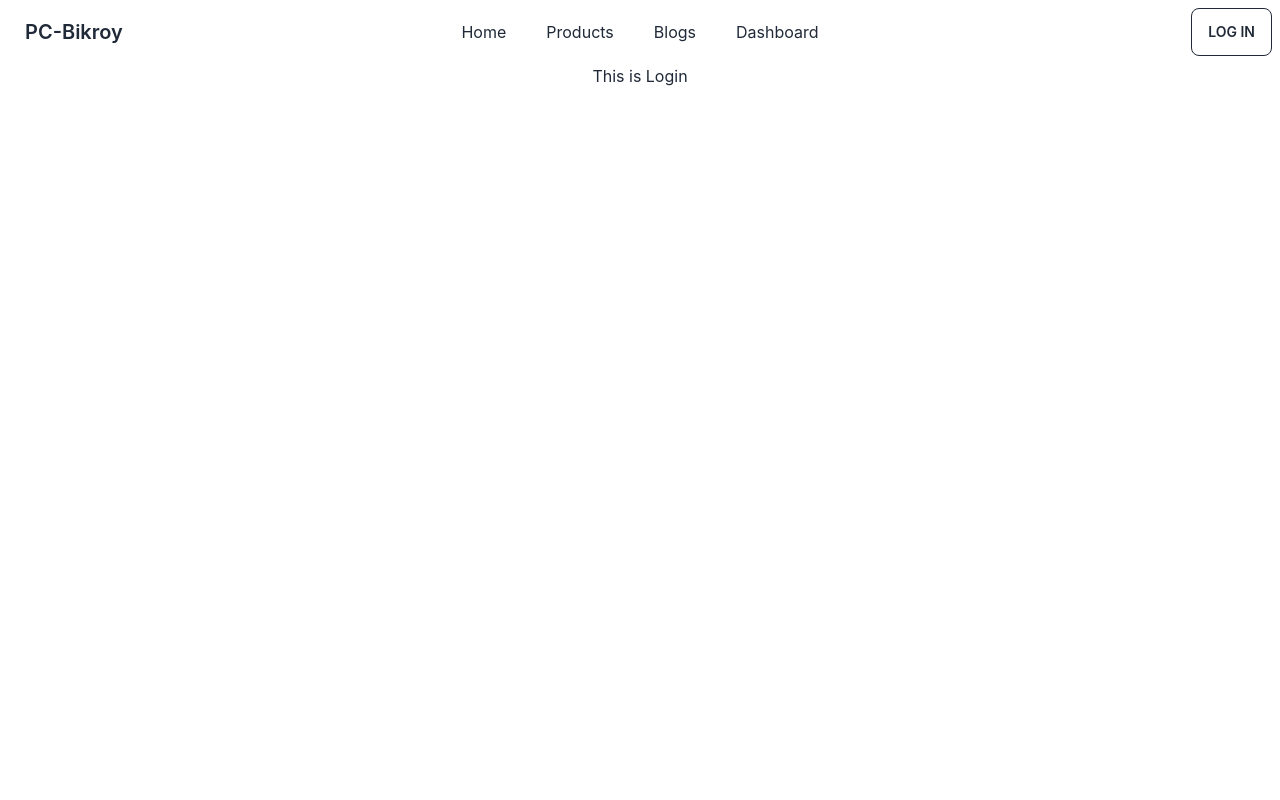
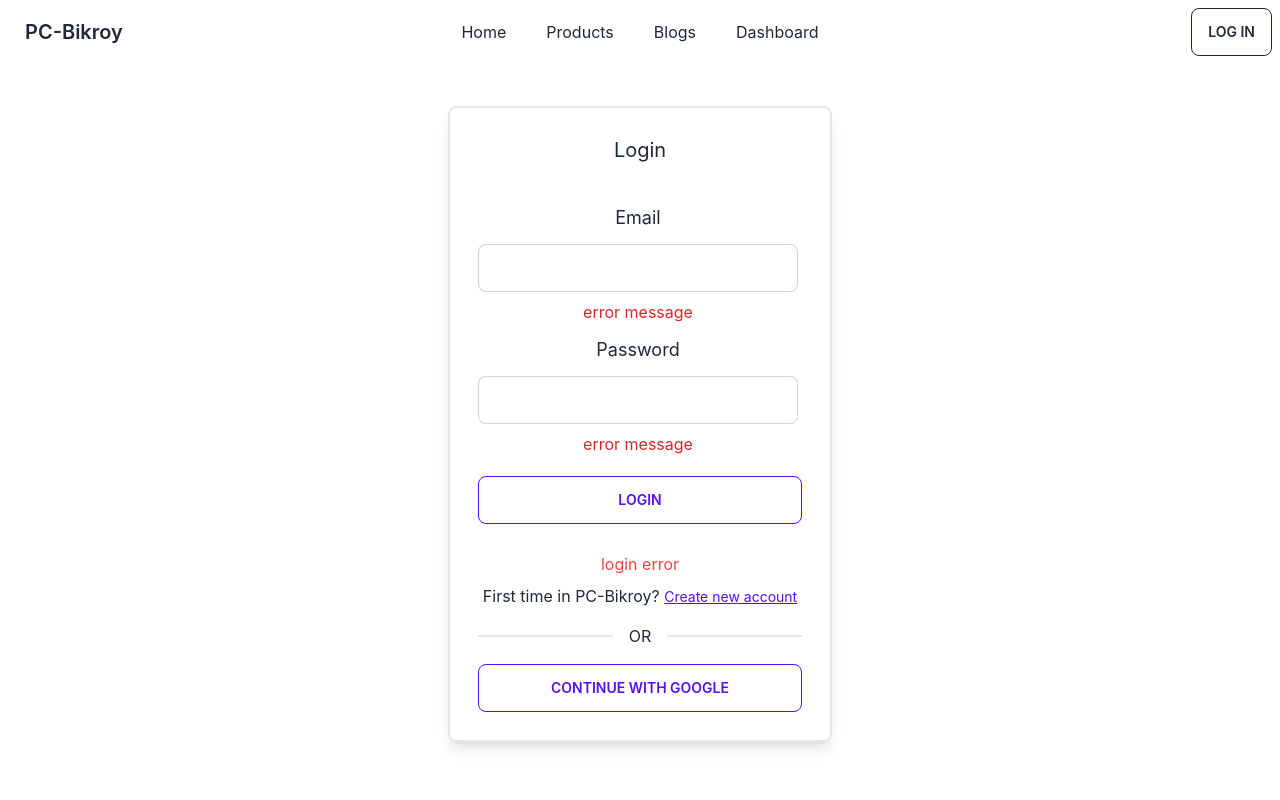
Before and after one commit to MHmsn/pc-bikroy-client, a React (Create React App) app: page /login in a window 1280 px wide. Shown: the top 800 px of the page. Built offline with nearby package versions, Linux system fonts and the light colour scheme.

Commit message:
added login page

```diff
--- a/package.json
+++ b/package.json
@@ -9,6 +9,8 @@
     "daisyui": "^2.41.0",
     "react": "^18.2.0",
     "react-dom": "^18.2.0",
+    "react-hook-form": "^7.39.5",
+    "react-responsive-carousel": "^3.2.23",
     "react-router-dom": "^6.4.3",
     "react-scripts": "5.0.1",
     "web-vitals": "^2.1.4"
--- a/src/pages/Login/Login.js
+++ b/src/pages/Login/Login.js
@@ -1,11 +1,77 @@
-import React from 'react';
+import React from "react";
+import { useForm } from "react-hook-form";
+import { Link } from "react-router-dom";
 
 const Login = () => {
-    return (
-        <div>
-            This is Login
-        </div>
-    );
+  const {
+    register,
+    handleSubmit,
+  } = useForm();
+  const handleLogin = (data) => {
+    console.log(data);
+  };
+  return (
+    <div className="flex min-h-screen justify-center items-center">
+      <div className="mb-20 border-2 p-7 rounded-lg shadow-lg w-96">
+        <h2 className="text-xl mb-10 text-center">Login</h2>
+        <form onSubmit={handleSubmit(handleLogin)}>
+          <div className="form-control w-full max-w-xs">
+            <label>
+              <span className="label-text text-lg">Email</span>
+            </label>
+            <input
+              className="mt-3 input input-bordered w-full max-w-xs"
+              type="email"
+              {...register("email", { required: "Email Address is required" })}
+            />
+
+              <p className="mt-2 text-red-600" role="alert">
+                error message
+              </p>
+
+          </div>
+          <div className="form-control w-full max-w-xs mt-3">
+            <label>
+              <span className="label-text text-lg">Password</span>
+            </label>
+            <input
+              className="mt-3 input input-bordered w-full max-w-xs"
+              type="password"
+              {...register("password", {
+                required: "Password is required",
+                minLength: {
+                  value: 6,
+                  message: "Password must be 6 characters or longer",
+                },
+              })}
+            />
+
+
+              <p className="mt-2 text-red-600" role="alert">
+                error message
+              </p>
+          </div>
+
+          <input
+            type="submit"
+            value="Login"
+            className="btn btn-primary btn-outline my-5 w-full"
+          />
+          <div className="my-2">
+            <p className=" text-red-500">login error</p>
+          </div>
+        </form>
+        <p>
+          First time in PC-Bikroy?{' '}
+          <Link to="/register" className="text-primary underline text-sm">
+            Create new account
+          </Link>
+        </p>
+        <div className="divider my-5"> OR</div>
+        <button className="btn btn-primary btn-outline w-full">CONTINUE WITH GOOGLE</button>
+      </div>
+    </div>
+  );
 };
 
 export default Login;
```
Also changed, not shown: 1 other file (tests, documents, lock files or other folders).
